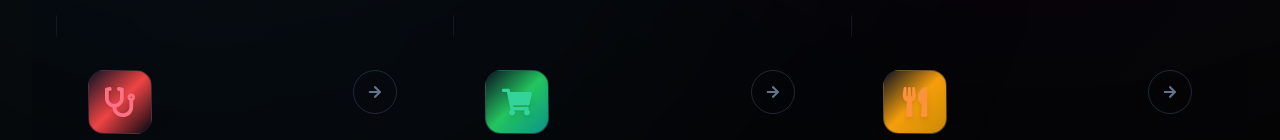
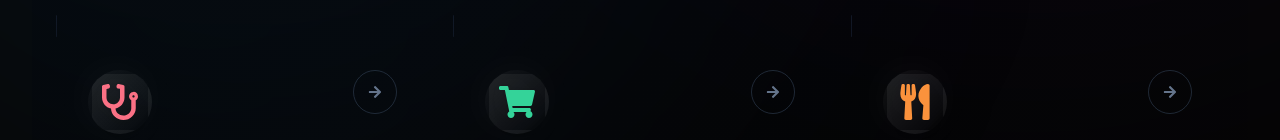
Before and after one commit to 8bbxc/ctrl-zero-project, a React (Vite) app in the folder client/: page /projects in a window 1280 px wide. Shown: the part 812-952 px from the top of the page. Built offline with nearby package versions, Linux system fonts and the light colour scheme; what tailwindcss-rtl would draw is missing.

Commit message:
✨ تحسين تصميم الأيقونات في بطاقات المشاريع: خلفية متدرجة، توهج، ظل، حركة دوران احترافية

```diff
--- a/client/src/pages/Projects.jsx
+++ b/client/src/pages/Projects.jsx
@@ -223,18 +223,30 @@ export default function Projects() {
                   <div className="flex justify-between items-start">
                     <motion.div
                       className={`
-                        relative w-16 h-16 rounded-2xl flex items-center justify-center text-3xl
-                        bg-gradient-to-br from-slate-900/80 to-slate-950/40
-                        border border-slate-800/60 shadow-inner backdrop-blur-sm
+                        relative w-16 h-16 flex items-center justify-center text-4xl
+                        rounded-full bg-gradient-to-br from-white/10 via-${sector.iconColor?.replace('text-', '')}/40 to-${sector.iconColor?.replace('text-', '')}/80
+                        border-4 border-transparent group-hover:border-white/30
+                        shadow-lg shadow-${sector.iconColor?.replace('text-', '')}/30 group-hover:shadow-xl group-hover:shadow-${sector.iconColor?.replace('text-', '')}/50
                         transition-all duration-500 ease-out
                         ${sector.iconColor}
-                        group-hover:bg-gradient-to-br group-hover:${sector.gradient}
-                        group-hover:text-white group-hover:border-white/30 group-hover:shadow-2xl group-hover:shadow-current/30
+                        group-hover:bg-gradient-to-br group-hover:from-white/20 group-hover:via-${sector.iconColor?.replace('text-', '')}/60 group-hover:to-${sector.iconColor?.replace('text-', '')}/90
                       `}
-                      whileHover={{ scale: 1.25, rotate: 12 }}
-                      animate={{ rotateY: 0 }}
+                      whileHover={{ scale: 1.18, rotate: 18 }}
                     >
-                      <span className="relative z-10 filter drop-shadow-md group-hover:drop-shadow-lg">{sector.icon}</span>
+                      {/* Animated Glow */}
+                      <motion.div
+                        className={`absolute inset-0 rounded-full bg-gradient-to-br from-${sector.iconColor?.replace('text-', '')}/40 to-white/10 blur-xl opacity-60 pointer-events-none`}
+                        animate={{
+                          scale: [1, 1.08, 1],
+                          opacity: [0.6, 0.8, 0.6],
+                        }}
+                        transition={{
+                          duration: 2,
+                          repeat: Infinity,
+                          ease: 'easeInOut',
+                        }}
+                      />
+                      <span className="relative z-10 filter drop-shadow-lg group-hover:drop-shadow-xl">{sector.icon}</span>
                     </motion.div>
 
                     <motion.div
```
